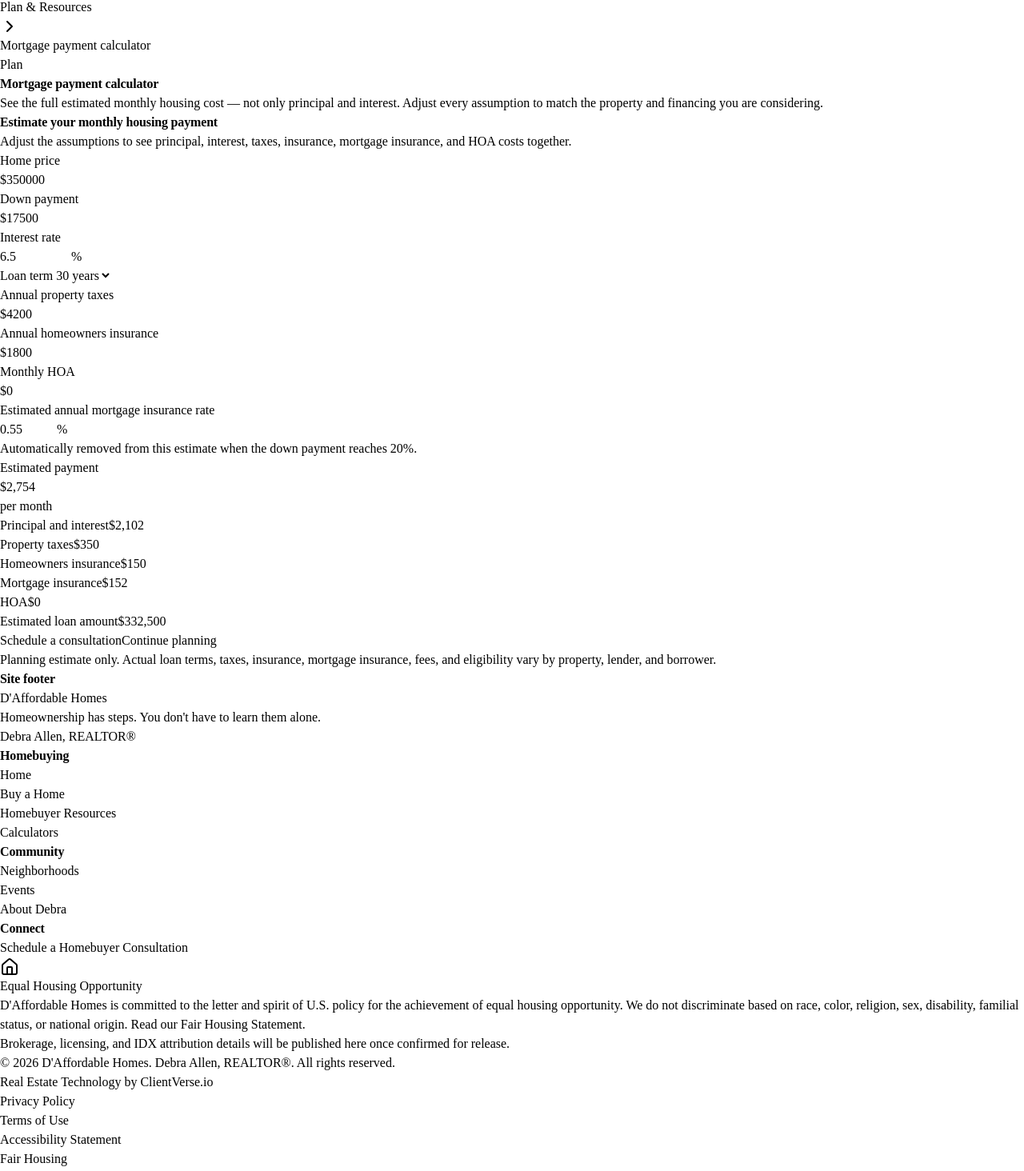
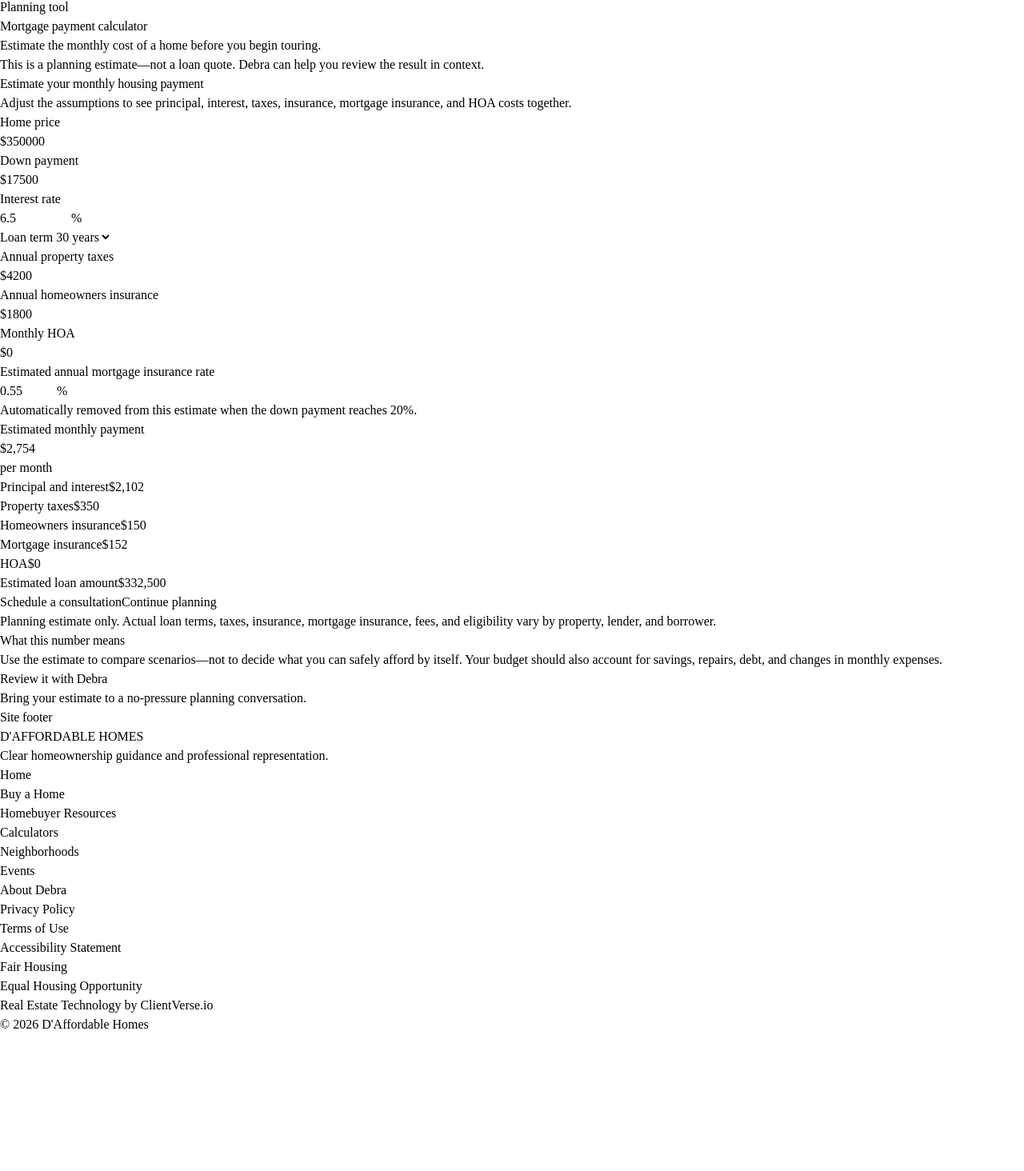
Before and after one commit to ebyron357/DAffordableHomes-Platform, a Next.js app in the folder apps/web/: page /resources/calculators/mortgage-payment in a window 1280 px wide. Shown: the part 291-1755 px from the top of the page at 80% size. After the commit the page ends 1584 px from the top, so only its background shows below. Built offline with nearby package versions, Linux system fonts and the light colour scheme.

Commit message:
Implement approved Figma website redesign

```diff
--- a/apps/web/app/globals.css
+++ b/apps/web/app/globals.css
@@ -1,9 +1,9 @@
 @import "tailwindcss";
 
 /*
- * ============================================================================
+ * -----------------------------------------------------------------------------
  * D'AFFORDABLE HOMES — "FOUNDATION" VISUAL SYSTEM (Navy + Amber)
- * ============================================================================
+ * -----------------------------------------------------------------------------
  * Positioning: THE TRUSTED HOMEOWNERSHIP GUIDE — trustworthy, warm, practical,
  * professional, encouraging, community-aware, modern, respectful, clear,
  * approachable.
@@ -19,7 +19,7 @@
  *
  * Meaning is never carried by color alone — icons, labels, and text accompany
  * every state.
- * ============================================================================
+ * -----------------------------------------------------------------------------
  */
 
 @theme {
@@ -30,22 +30,22 @@
   /* -- Surfaces --------------------------------------------------------- *
    * Warm paper base with a clearly distinct alternate + near-white cards.
    * No beige-on-beige: background / muted / card each read as separate. */
-  --color-background: #faf8f3;
-  --color-foreground: #171a1d;
+  --color-background: #f6f4ef;
+  --color-foreground: #13171d;
 
   --color-card: oklch(1 0 0);                  /* #ffffff surface          */
   --color-card-foreground: oklch(0.24 0.021 258);
 
-  --color-muted: #eef0f2;
-  --color-muted-foreground: #4d565f;
+  --color-muted: #ecebe5;
+  --color-muted-foreground: #575e6b;
 
   /* -- Primary brand + primary action (deep navy = trust/stability) ----- */
-  --color-primary: #24384d;
+  --color-primary: #13263c;
   --color-primary-foreground: #ffffff;
 
   /* -- Accent / secondary emphasis (caramel amber = warmth/forward hope) -
    * Deep enough to be AA-legible as text on paper (eyebrows, labels). */
-  --color-accent: #a56b17;
+  --color-accent: #b06e1f;
   --color-accent-foreground: oklch(0.99 0.004 83);
 
   /* -- Secondary action (quiet neutral button) ------------------------- */
@@ -53,9 +53,9 @@
   --color-secondary-foreground: oklch(0.3 0.02 258);
 
   /* -- Borders / dividers / inputs / focus ----------------------------- */
-  --color-border: #cbd0d5;
-  --color-input: #cbd0d5;
-  --color-ring: #a56b17;
+  --color-border: #d1d1cc;
+  --color-input: #d1d1cc;
+  --color-ring: #b06e1f;
 
   /* -- Feedback states (each also paired with icon + text in UI) ------- */
   --color-destructive: oklch(0.505 0.17 27);   /* controlled brick red     */
@@ -71,10 +71,10 @@
   --color-info-foreground: oklch(0.984 0.005 83);
 
   /* -- Radii ------------------------------------------------------------ */
-  --radius-sm: 0.375rem;
-  --radius: 0.5rem;
-  --radius-lg: 0.75rem;
-  --radius-xl: 0.75rem;
+  --radius-sm: 0.25rem;
+  --radius: 0.25rem;
+  --radius-lg: 0.375rem;
+  --radius-xl: 0.5rem;
 }
 
 @layer base {
@@ -93,6 +93,7 @@
     font-family: var(--font-sans);
     -webkit-font-smoothing: antialiased;
     text-rendering: optimizeLegibility;
+    overflow-x: clip;
   }
 
   /* Visible focus for keyboard users */
@@ -104,7 +105,7 @@
 
   h1, h2, h3, h4 {
     font-family: var(--font-serif);
-    font-weight: 600;
+    font-weight: 400;
     letter-spacing: -0.01em;
     text-wrap: balance;
   }
--- a/apps/web/app/resources/calculators/mortgage-payment/page.tsx
+++ b/apps/web/app/resources/calculators/mortgage-payment/page.tsx
@@ -1,7 +1,6 @@
 import type { Metadata } from "next"
 import { MortgageCalculator } from "@/components/calculators/homebuyer-calculators"
-import { PageHeader } from "@/components/page/page-header"
-import { Section } from "@/components/page/section"
+import { Container } from "@/components/ui/container"
 
 export const metadata: Metadata = {
   title: "Mortgage Payment Calculator",
@@ -12,18 +11,8 @@ export const metadata: Metadata = {
 export default function MortgagePaymentCalculatorPage() {
   return (
     <>
-      <PageHeader
-        eyebrow="Plan"
-        title="Mortgage payment calculator"
-        description="See the full estimated monthly housing cost — not only principal and interest. Adjust every assumption to match the property and financing you are considering."
-        crumbs={[
-          { label: "Plan & Resources", href: "/resources" },
-          { label: "Mortgage payment calculator" },
-        ]}
-      />
-      <Section>
-        <MortgageCalculator />
-      </Section>
+      <section className="py-13 md:py-18"><Container><p className="text-xs font-semibold uppercase tracking-[0.12em] text-accent">Planning tool</p><h1 className="mt-4 font-serif text-[42px] leading-tight sm:text-[54px]">Mortgage payment calculator</h1><p className="mt-4 max-w-3xl text-[17px] leading-7 text-muted-foreground">Estimate the monthly cost of a home before you begin touring.</p><p className="mt-5 text-sm leading-6">This is a planning estimate—not a loan quote. Debra can help you review the result in context.</p></Container></section>
+      <section className="pb-16 md:pb-20"><Container><MortgageCalculator /><div className="mt-12 grid gap-8 md:grid-cols-[1fr_320px]"><div><h2 className="font-serif text-3xl">What this number means</h2><p className="mt-3 max-w-2xl text-[15px] leading-6 text-muted-foreground">Use the estimate to compare scenarios—not to decide what you can safely afford by itself. Your budget should also account for savings, repairs, debt, and changes in monthly expenses.</p></div><div className="bg-muted p-6"><h2 className="font-serif text-2xl">Review it with Debra</h2><p className="mt-3 text-sm leading-6 text-muted-foreground">Bring your estimate to a no-pressure planning conversation.</p></div></div></Container></section>
     </>
   )
 }
--- a/apps/web/components/calculators/homebuyer-calculators.tsx
+++ b/apps/web/components/calculators/homebuyer-calculators.tsx
@@ -88,9 +88,9 @@ export function MortgageCalculator() {
       }
       results={
         <div aria-live="polite">
-          <p className="text-sm font-medium uppercase tracking-[0.16em] text-accent">Estimated payment</p>
-          <p className="mt-2 text-4xl font-semibold tabular-nums text-primary">{formatCurrency(result.totalMonthlyPayment)}</p>
-          <p className="mt-1 text-sm text-muted-foreground">per month</p>
+          <p className="text-sm font-medium text-primary-foreground">Estimated monthly payment</p>
+          <p className="mt-3 font-serif text-5xl tabular-nums text-primary-foreground">{formatCurrency(result.totalMonthlyPayment)}</p>
+          <p className="mt-1 text-sm text-primary-foreground/75">per month</p>
           <div className="mt-6">
             <ResultRow label="Principal and interest" value={formatCurrency(result.principalAndInterest)} />
             <ResultRow label="Property taxes" value={formatCurrency(result.propertyTax)} />
@@ -174,7 +174,7 @@ export function AffordabilityCalculator() {
       results={
         <div aria-live="polite">
           <p className="text-sm font-medium uppercase tracking-[0.16em] text-accent">Estimated planning price</p>
-          <p className="mt-2 text-4xl font-semibold tabular-nums text-primary">{formatCurrency(result.estimatedHomePrice)}</p>
+          <p className="mt-2 text-4xl font-semibold tabular-nums text-primary-foreground">{formatCurrency(result.estimatedHomePrice)}</p>
           <p className="mt-1 text-sm text-muted-foreground">not a pre-approval or lending decision</p>
           <div className="mt-6">
             <ResultRow label="Monthly housing budget" value={formatCurrency(result.monthlyHousingBudget)} />
@@ -227,7 +227,7 @@ export function ClosingCostCalculator() {
       results={
         <div aria-live="polite">
           <p className="text-sm font-medium uppercase tracking-[0.16em] text-accent">Estimated cash to close</p>
-          <p className="mt-2 text-4xl font-semibold tabular-nums text-primary">{formatCurrency(result.estimatedCashToClose)}</p>
+          <p className="mt-2 text-4xl font-semibold tabular-nums text-primary-foreground">{formatCurrency(result.estimatedCashToClose)}</p>
           <div className="mt-6">
             <ResultRow label="Down payment" value={formatCurrency(result.downPayment)} />
             <ResultRow label="Estimated closing costs" value={formatCurrency(result.estimatedClosingCosts)} />
--- a/apps/web/components/layout/site-footer.tsx
+++ b/apps/web/components/layout/site-footer.tsx
@@ -1,104 +1,41 @@
 import Link from "next/link"
-import { Home } from "lucide-react"
 import { LEGAL_NAV, PRIMARY_NAV } from "@/lib/navigation"
-import { SITE, UNVERIFIED_TRUST_FACTS } from "@/lib/site"
+import { SITE } from "@/lib/site"
 import { Container } from "@/components/ui/container"
-
-const columns = [
-  { title: "Homebuying", links: PRIMARY_NAV.slice(0, 4) },
-  { title: "Community", links: PRIMARY_NAV.slice(4) },
-  { title: "Connect", links: [{ label: "Schedule a Homebuyer Consultation", href: "/book" }] },
-]
 
 export function SiteFooter() {
   const year = new Date().getFullYear()
 
   return (
-    <footer className="border-t border-border bg-primary text-primary-foreground" aria-labelledby="footer-heading">
+    <footer className="border-t border-border bg-card" aria-labelledby="footer-heading">
       <h2 id="footer-heading" className="sr-only">
         Site footer
       </h2>
-      <Container className="py-14">
-        <div className="grid gap-10 md:grid-cols-2 lg:grid-cols-[1.4fr_1fr_1fr_1fr]">
-          <div className="max-w-sm">
-            <p className="font-serif text-xl font-semibold text-primary-foreground">
-              D&apos;Affordable Homes
-            </p>
-            <p className="mt-3 text-pretty text-sm leading-relaxed text-primary-foreground/75">{SITE.tagline}</p>
-            <p className="mt-4 text-sm font-medium text-primary-foreground">{SITE.realtorName}</p>
+      <Container className="grid gap-6 py-9 md:grid-cols-[1fr_1.2fr_0.9fr] md:items-start">
+          <div>
+            <p className="text-sm font-semibold text-foreground">D&apos;AFFORDABLE HOMES</p>
+            <p className="mt-2 max-w-sm text-[13px] leading-5 text-muted-foreground">Clear homeownership guidance and professional representation.</p>
           </div>
-
-          {columns.map((col) => (
-            <nav key={col.title} aria-label={col.title}>
-              <h3 className="font-sans text-xs font-semibold uppercase tracking-[0.16em] text-primary-foreground/65">
-                {col.title}
-              </h3>
-              <ul className="mt-4 flex flex-col gap-2.5">
-                {col.links.map((link) => (
-                  <li key={link.href}>
-                    <Link
-                      href={link.href}
-                      className="rounded text-sm text-primary-foreground/85 transition-colors hover:text-white hover:underline"
-                    >
-                      {link.label}
-                    </Link>
-                  </li>
-                ))}
-              </ul>
-            </nav>
-          ))}
-        </div>
-
-        {/* Fair Housing / Equal Housing — required real-estate trust block */}
-        <div className="mt-12 flex flex-col gap-4 rounded-xl border border-border bg-card p-6 sm:flex-row sm:items-start">
-          <Home className="size-6 shrink-0 text-primary" aria-hidden="true" />
-          <div className="text-sm leading-relaxed text-muted-foreground">
-            <p className="font-medium text-foreground">Equal Housing Opportunity</p>
-            <p className="mt-1">
-              D&apos;Affordable Homes is committed to the letter and spirit of U.S. policy for the achievement of
-              equal housing opportunity. We do not discriminate based on race, color, religion, sex, disability,
-              familial status, or national origin. Read our{" "}
-              <Link href="/fair-housing" className="font-medium text-primary underline underline-offset-2">
-                Fair Housing Statement
-              </Link>
-              .
-            </p>
-            {!UNVERIFIED_TRUST_FACTS.brokerageName && (
-              <p className="mt-3 text-xs">
-                Brokerage, licensing, and IDX attribution details will be published here once confirmed for release.
-              </p>
-            )}
-          </div>
-        </div>
-
-        <div className="mt-10 flex flex-col gap-4 border-t border-border pt-8 md:flex-row md:items-center md:justify-between">
-          <div className="space-y-2 text-xs text-primary-foreground/70">
-            <p>&copy; {year} {SITE.name}. {SITE.realtorName}. All rights reserved.</p>
+          <nav aria-label="Footer navigation">
+            <ul className="flex flex-wrap gap-x-3 gap-y-2 text-[13px] text-muted-foreground">
+              {PRIMARY_NAV.map((link) => <li key={link.href}><Link href={link.href} className="hover:text-primary hover:underline">{link.label}</Link></li>)}
+            </ul>
+            <ul className="mt-3 flex flex-wrap gap-x-3 gap-y-2 text-[13px] text-muted-foreground">
+              {LEGAL_NAV.map((link) => <li key={link.href}><Link href={link.href} className="hover:text-primary hover:underline">{link.label}</Link></li>)}
+            </ul>
+          </nav>
+          <div className="space-y-2 text-xs text-muted-foreground md:text-right">
             <p>
               Real Estate Technology by{" "}
               <a
                 href="https://clientverse.io"
-                className="rounded underline decoration-current/50 underline-offset-2 transition-colors hover:text-white"
+                className="rounded-sm text-primary underline decoration-current underline-offset-2 transition-colors hover:text-foreground"
               >
                 ClientVerse.io
               </a>
             </p>
+            <p>&copy; {year} {SITE.name}</p>
           </div>
-          <nav aria-label="Legal and policies">
-            <ul className="flex flex-wrap gap-x-5 gap-y-2">
-              {LEGAL_NAV.map((link) => (
-                <li key={link.href}>
-                  <Link
-                    href={link.href}
-                    className="rounded text-xs text-primary-foreground/70 transition-colors hover:text-white"
-                  >
-                    {link.label}
-                  </Link>
-                </li>
-              ))}
-            </ul>
-          </nav>
-        </div>
       </Container>
     </footer>
   )
--- a/apps/web/components/ui/button.tsx
+++ b/apps/web/components/ui/button.tsx
@@ -6,19 +6,19 @@ type Variant = "primary" | "secondary" | "outline" | "ghost"
 type Size = "sm" | "md" | "lg"
 
 const base =
-  "inline-flex min-h-11 items-center justify-center gap-2 rounded-md font-semibold transition-colors focus-visible:outline-2 focus-visible:outline-offset-2 focus-visible:outline-ring disabled:pointer-events-none disabled:opacity-60"
+  "inline-flex min-h-12 items-center justify-center gap-2 rounded-sm font-semibold transition-colors focus-visible:outline-2 focus-visible:outline-offset-2 focus-visible:outline-ring disabled:pointer-events-none disabled:opacity-60"
 
 const variants: Record<Variant, string> = {
   primary: "bg-primary text-primary-foreground hover:bg-primary/90",
   secondary: "bg-secondary text-secondary-foreground hover:bg-secondary/80",
-  outline: "border border-border bg-transparent text-foreground hover:bg-muted",
+  outline: "border border-primary bg-transparent text-primary hover:bg-muted",
   ghost: "bg-transparent text-foreground hover:bg-muted",
 }
 
 const sizes: Record<Size, string> = {
   sm: "px-4 py-2 text-sm",
   md: "px-5 py-2.5 text-sm",
-  lg: "px-7 py-3.5 text-base",
+  lg: "px-5 py-3 text-[15px]",
 }
 
 type CommonProps = {
--- a/apps/web/components/ui/container.tsx
+++ b/apps/web/components/ui/container.tsx
@@ -10,5 +10,5 @@ export function Container({
   className?: string
   children: ReactNode
 }) {
-  return <Tag className={cn("mx-auto w-full max-w-6xl px-5 sm:px-8", className)}>{children}</Tag>
+  return <Tag className={cn("mx-auto w-full max-w-[1440px] px-6 sm:px-10 lg:px-16", className)}>{children}</Tag>
 }
```
Also changed, not shown: apps/web/app/book/page.tsx (+8 -4 lines), apps/web/components/calculators/calculator-ui.tsx (+4 -4 lines), apps/web/components/home/about-debra.tsx (+11 -39 lines), apps/web/components/home/controlled-home-sections.tsx (+16 -17 lines), apps/web/components/home/hero.tsx (+12 -12 lines), apps/web/components/layout/site-header.tsx (+8 -7 lines).
